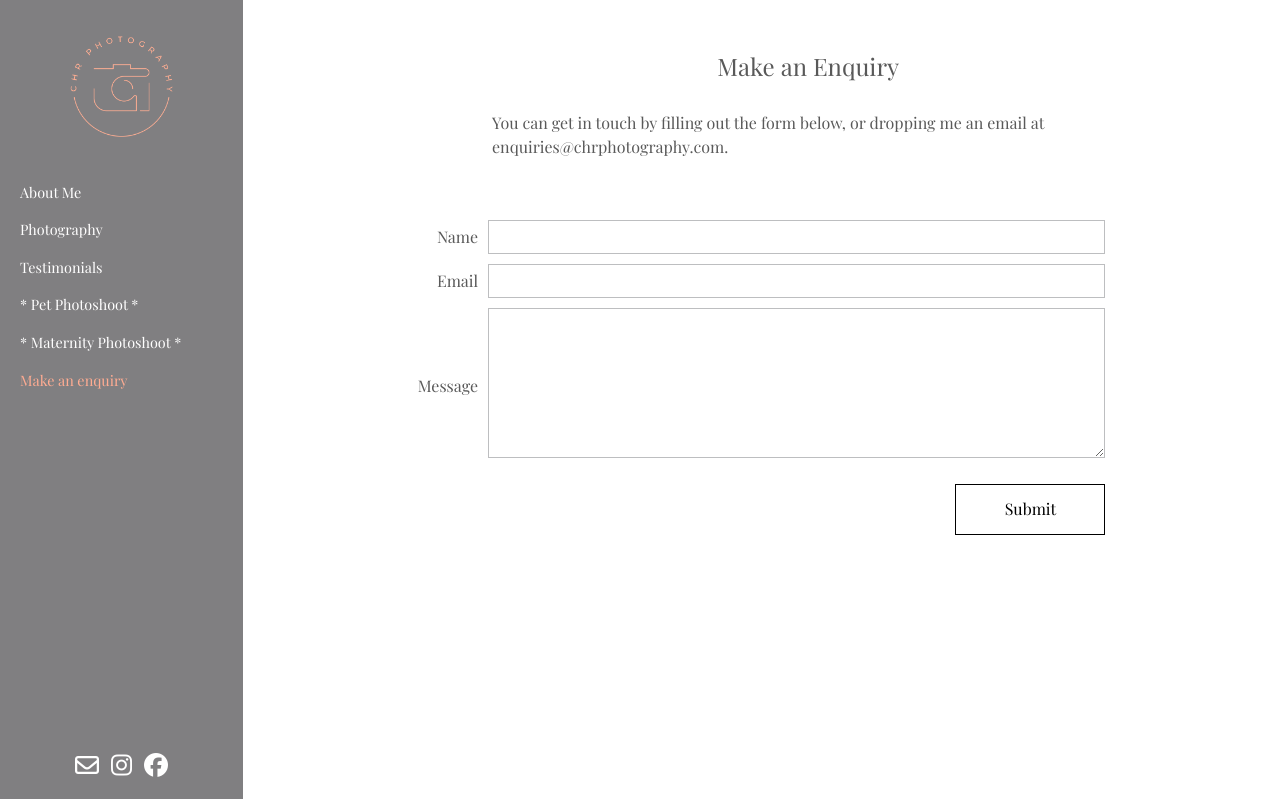
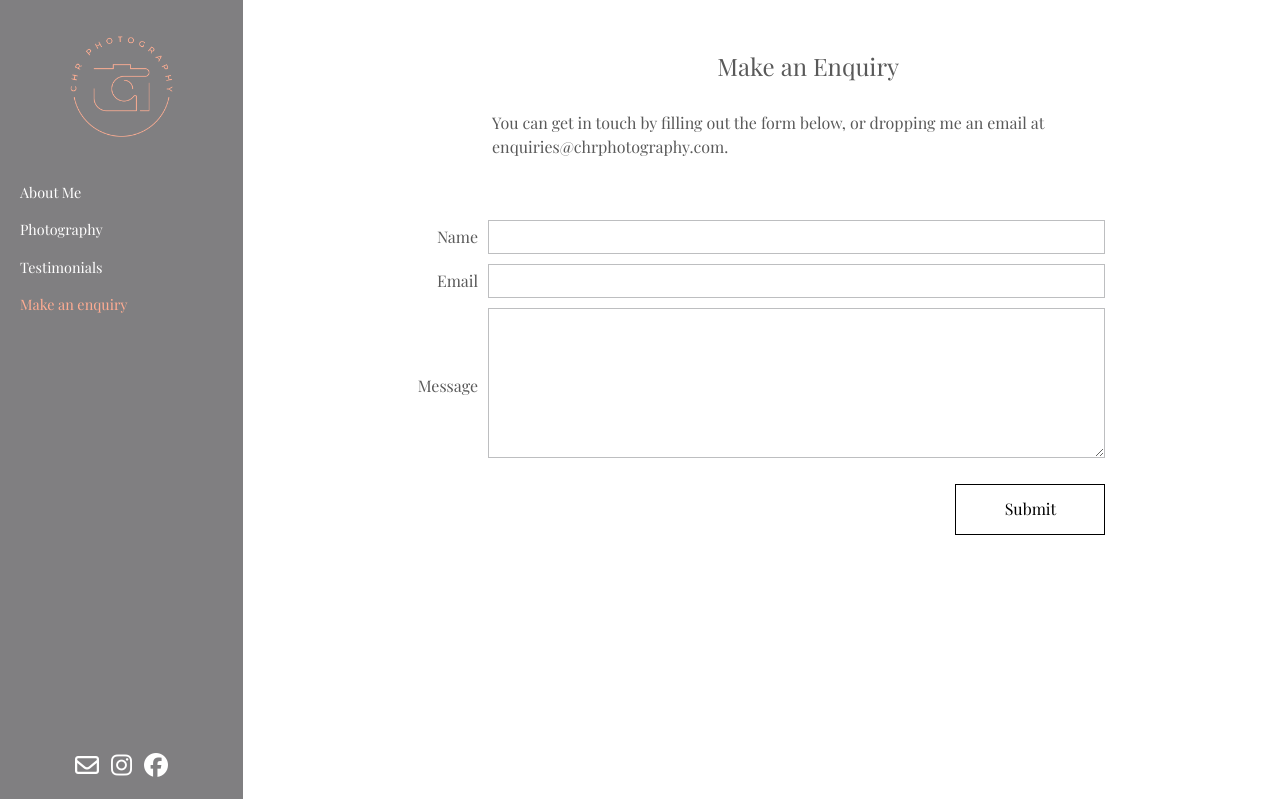
Before and after one commit to PythonLewisH/Candice-Photography-main-master2, a Flask app: page /enquiries in a window 1280 px wide. Shown: the top 799 px of the page. Run offline with Flask 2, Linux system fonts and the light colour scheme; some libraries are stand-ins or nearby versions.

Commit message:
remove pet and mat shoots

```diff
--- a/templates/enquiries.html
+++ b/templates/enquiries.html
@@ -10,8 +10,8 @@
     <li><a href="{{url_for('home')}}">About Me</a></li>
     <li><a href="{{url_for('photography')}}">Photography</a></li>
     <li><a href="{{url_for('testimonials')}}">Testimonials</a></li>
-    <li><a href="{{url_for('pet_photoshoot')}}">* Pet Photoshoot *</a></li>
-    <li><a href="{{url_for('maternity_photoshoot')}}">* Maternity Photoshoot *</a></li>
+<!--    <li><a href="{{url_for('pet_photoshoot')}}">* Pet Photoshoot *</a></li>-->
+<!--    <li><a href="{{url_for('maternity_photoshoot')}}">* Maternity Photoshoot *</a></li>-->
     <li><a class="active" href="{{url_for('enquiries')}}">Make an enquiry</a></li>
     <div class="navbar-icon-div">
 
@@ -44,12 +44,12 @@
             <li class="mx-auto nav-item">
               <a class="nav-link link-h-nav" href="{{url_for('testimonials')}}">Testimonials</a>
             </li>
-            <li class="mx-auto nav-item">
-              <a class="nav-link link-h-nav" href="{{url_for('pet_photoshoot')}}">*Pet Photoshoot*</a>
-            </li>
-            <li class="mx-auto nav-item">
-              <a class="nav-link link-h-nav" href="{{url_for('maternity_photoshoot')}}">*Maternity Photoshoot*</a>
-            </li>
+<!--            <li class="mx-auto nav-item">-->
+<!--              <a class="nav-link link-h-nav" href="{{url_for('pet_photoshoot')}}">*Pet Photoshoot*</a>-->
+<!--            </li>-->
+<!--            <li class="mx-auto nav-item">-->
+<!--              <a class="nav-link link-h-nav" href="{{url_for('maternity_photoshoot')}}">*Maternity Photoshoot*</a>-->
+<!--            </li>-->
             <li class="mx-auto nav-item">
               <a class="nav-link link-h-nav active" href="{{url_for('enquiries')}}">Make an enquiry</a>
             </li>
```
Also changed, not shown: templates/photography.html (+8 -8 lines), templates/testimonials.html (+8 -8 lines), templates/thankyou.html (+8 -8 lines).
